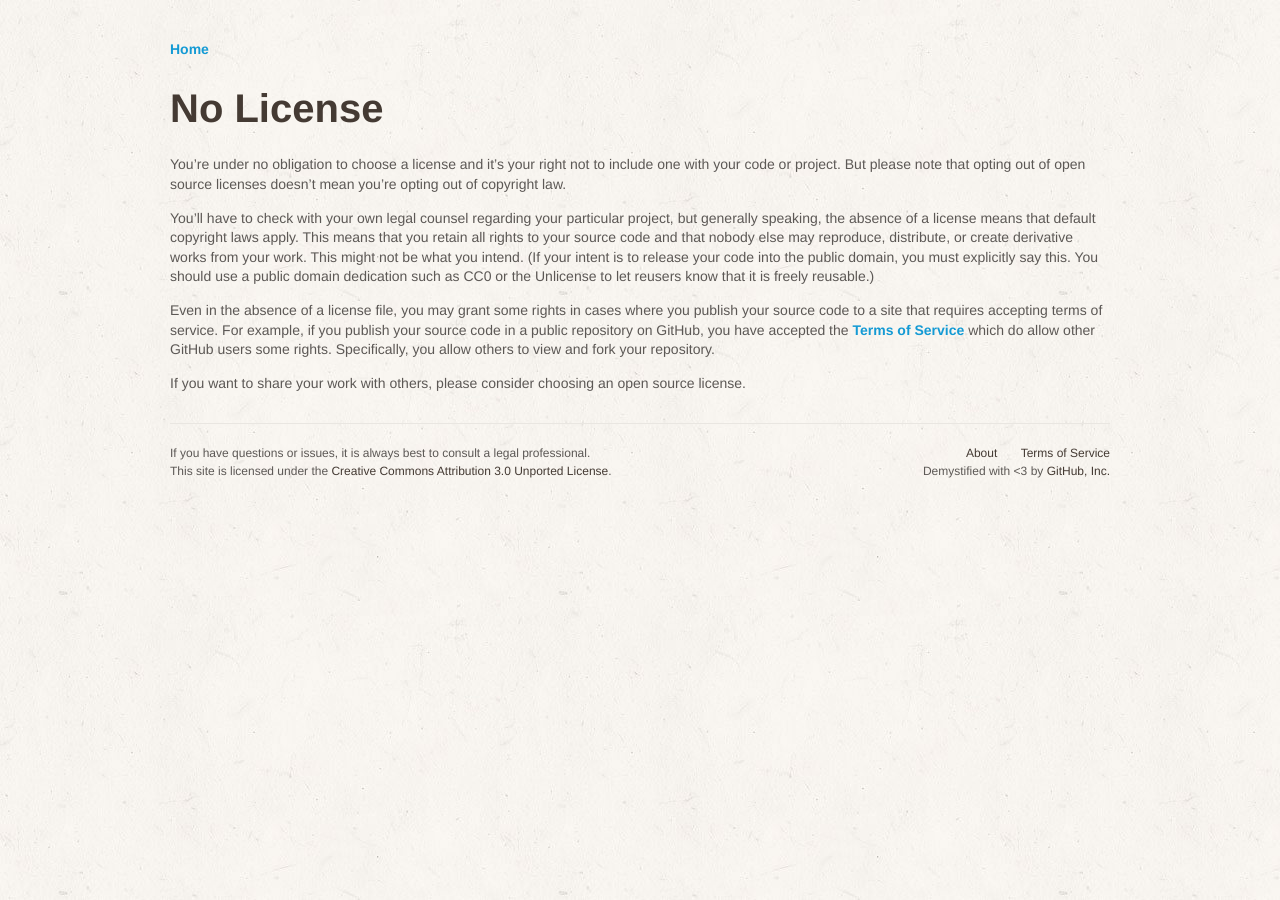
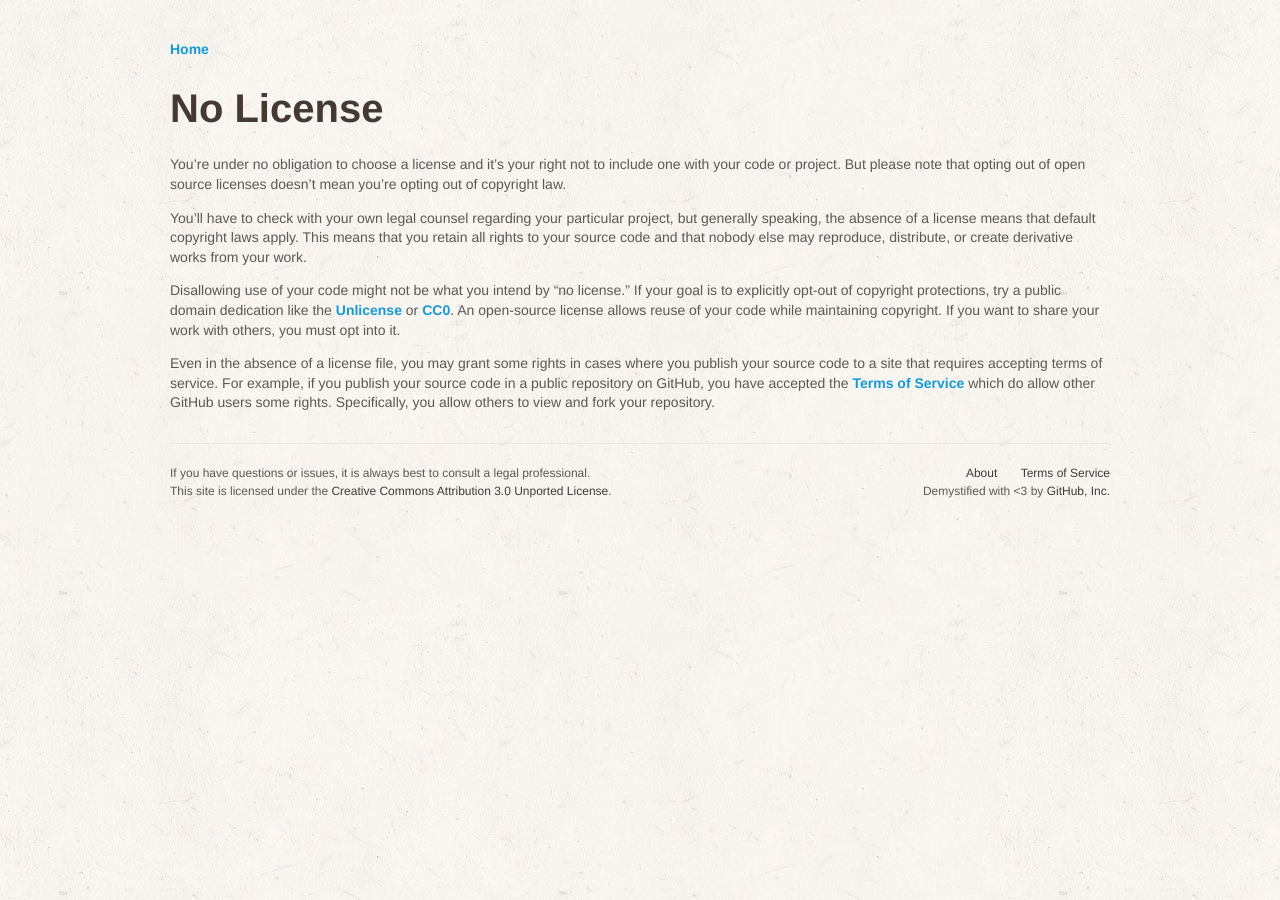
Before and after one commit to github/choosealicense.com, a Jekyll site: the page built from no-license.md, in a window 1280 px wide. Built offline with Jekyll 4.4.1, drawn with Linux system fonts in a browser that asks for light colours; some web fonts are replaced.

Commit message:
Break down alternatives to no license into another paragraph

```diff
--- a/no-license.md
+++ b/no-license.md
@@ -6,8 +6,8 @@ title: No License
 
 You're under no obligation to choose a license and it's your right not to include one with your code or project. But please note that opting out of open source licenses doesn't mean you're opting out of copyright law.
 
-You'll have to check with your own legal counsel regarding your particular project, but generally speaking, the absence of a license means that default copyright laws apply. This means that you retain all rights to your source code and that nobody else may reproduce, distribute, or create derivative works from your work. This might not be what you intend. (If your intent is to release your code into the public domain, you must explicitly say this. You should use a public domain dedication such as CC0 or the Unlicense to let reusers know that it is freely reusable.)
+You'll have to check with your own legal counsel regarding your particular project, but generally speaking, the absence of a license means that default copyright laws apply. This means that you retain all rights to your source code and that nobody else may reproduce, distribute, or create derivative works from your work.
+
+Disallowing use of your code might not be what you intend by "no license." If your goal is to explicitly opt-out of copyright protections, try a public domain dedication like the [Unlicense](/licenses/unlicense/) or [CC0](/licenses/cc0). An open-source license allows reuse of your code while maintaining copyright. If you want to share your work with others, you must opt into it.
 
 Even in the absence of a license file, you may grant some rights in cases where you publish your source code to a site that requires accepting terms of service. For example, if you publish your source code in a public repository on GitHub, you have accepted the [Terms of Service](https://help.github.com/articles/github-terms-of-service) which do allow other GitHub users some rights. Specifically, you allow others to view and fork your repository.
-
-If you want to share your work with others, please consider choosing an open source license.
```
